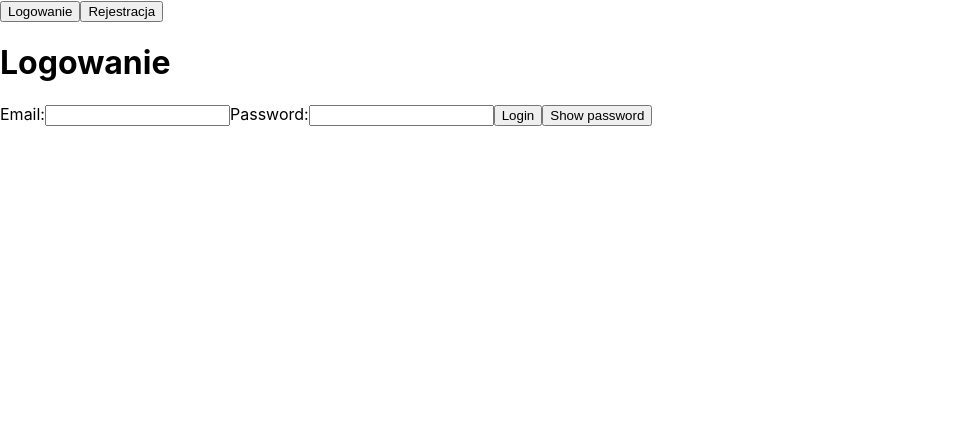
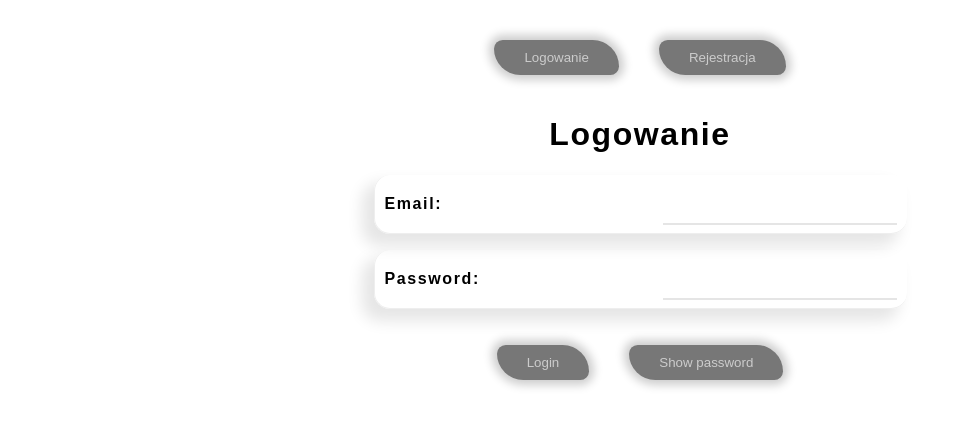
Before and after one commit to hugobosy/exercise-form, a React (Create React App) app: page / in a window 1280 px wide. Shown: the top 426 px of the page, without its empty margins (0-962 px from the left). Built offline with nearby package versions, Linux system fonts and the light colour scheme.

Commit message:
add styles

```diff
--- a/src/components/App.css
+++ b/src/components/App.css
@@ -0,0 +1,55 @@
+.App {
+    padding: 20px 0;
+    text-align: center;
+    font-family: Arial, sans-serif;
+}
+
+button {
+    padding: 10px 30px;
+    border: 0;
+    margin: 20px;
+    border-radius: 10px 30px 10px 30px;
+    box-shadow: 0 0 10px 5px rgba(0,0,0,.2);
+    background-color: #777;
+    color: #ccc;
+    cursor: pointer;
+    transition: .4s;
+}
+
+button:hover{
+    background-color: #333;
+    box-shadow: 0 0 10px 5px rgba(0,0,0,.5);
+}
+
+h1 {
+    letter-spacing: 1.6px;
+    font-weight: 800;
+}
+
+label {
+    display: flex;
+    width: 40%;
+    margin: 0 auto;
+    justify-content: space-between;
+    align-items: center;
+    letter-spacing: 1.6px;
+    border-left: 1px solid #eee;
+    border-bottom: 1px solid #eee;
+    padding: 10px;
+    box-shadow: -10px 10px 15px 2px rgba(0,0,0,.1);
+    border-radius: 16px;
+    font-weight: 600;
+}
+
+input {
+    border: 0;
+    font-size: 15px;
+    padding: 10px 20px;
+    font-family: "Comic Sans MS", sans-serif;
+    box-shadow: 0 2px 0 0 rgba(0,0,0,.1);
+    transition: .4s;
+}
+
+input:focus {
+    outline: none;
+}
--- a/src/components/box/Box.css
+++ b/src/components/box/Box.css
@@ -3,12 +3,10 @@ input {
 }
 .correct {
     background-color: #6def50;
-    border: 1px solid darkgreen;
     color: white;
 }
 
 .incorrect {
     background-color: #de6969;
-    border: 1px solid darkred;
     color: white;
 }
--- a/src/components/login/Login.js
+++ b/src/components/login/Login.js
@@ -5,15 +5,19 @@ export const Login = props => {
     return (
         <form onSubmit={submit}>
             <h1>Logowanie</h1>
+            <p>
                 <label>
                     Email:
                     <input type="text" name="email" value={user.email} onChange={props.change}/>
                 </label>
+            </p>
+           <p>
                <label>
                    Password:
                    <input type={user.showPass ? 'text' : 'password'} name="password" value={user.password}
                           onChange={props.change}/>
                </label>
+           </p>
             <button type="submit">Login</button>
             <button type="button" onClick={showPass}>{user.showPass ? "Hidden password" : "Show password"}</button>
         </form>
```
Lines whose indentation alone changed are shown as unchanged.
